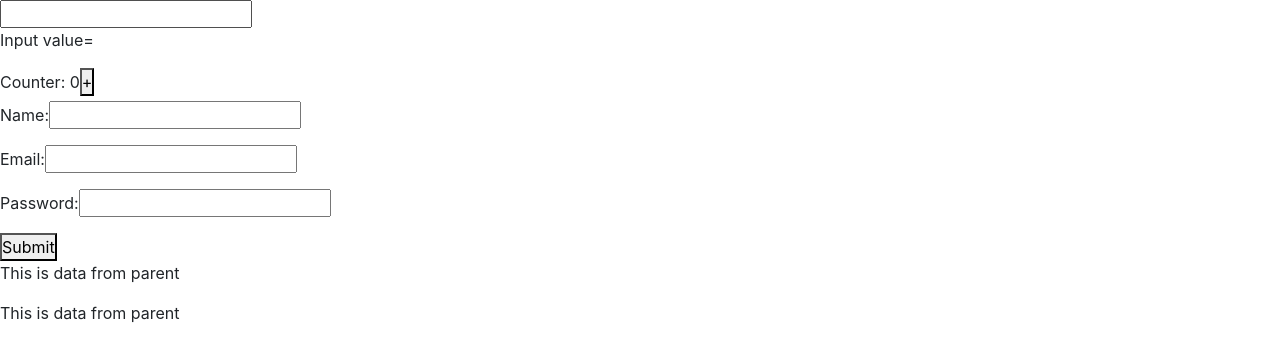
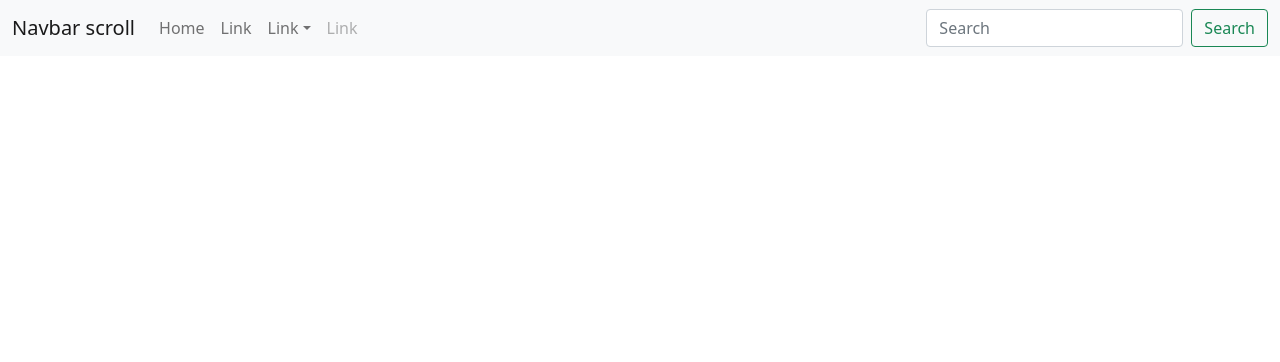
Before and after one commit to HussainShafayet/practise-react, a React (Create React App) app: page / in a window 1280 px wide. Shown: the top 362 px of the page. Built offline with nearby package versions, Linux system fonts and the light colour scheme.

Commit message:
add navbar

```diff
--- a/package.json
+++ b/package.json
@@ -6,8 +6,9 @@
     "@testing-library/jest-dom": "^5.11.10",
     "@testing-library/react": "^11.2.6",
     "@testing-library/user-event": "^12.8.3",
-    "bootstrap": "^4.6.0",
+    "bootstrap": "^5.1.3",
     "react": "^17.0.2",
+    "react-bootstrap": "^2.1.1",
     "react-dom": "^17.0.2",
     "react-scripts": "4.0.3",
     "web-vitals": "^1.1.1"
--- a/src/App.js
+++ b/src/App.js
@@ -12,6 +12,8 @@ import EventHandler from './components/event-handler/textInput';
 import EventHooks from './components/EventsHooks';
 import RegistrationForm from './components/Form/RegistrationForm';
 import Parent from './components/dataPass/Parent';
+import Nav from './components/navBar/nav';
+import "bootstrap/dist/css/bootstrap.min.css";
 
 
 function App() {
@@ -28,12 +30,13 @@ function App() {
       <div><Class_practise name="class-props" /></div>
       <div>{items}</div>
       <div><Arrow/></div> */}
-      <div>
+      {/*
         <EventHandler />
         <EventHooks />
         <RegistrationForm />
         <Parent />
-      </div>
+        */}
+        <Nav />
 
     </div>
   );
--- /dev/null
+++ b/src/components/navBar/nav.css
@@ -0,0 +1,3 @@
+.text_color{
+    font-size: larger;
+}
--- /dev/null
+++ b/src/components/navBar/nav.js
@@ -0,0 +1,46 @@
+import React, { Component } from 'react';
+import style from './nav.css'
+import { Navbar,Container,Nav,FormControl,Button,NavDropdown,Form } from 'react-bootstrap';
+
+export default class navBar extends Component {
+  render() {
+    return (
+      <div>
+        <Navbar bg="light" expand="lg">
+          <Container fluid>
+            <Navbar.Brand href="#">Navbar scroll</Navbar.Brand>
+            <Navbar.Toggle />
+            <Navbar.Collapse>
+              <Nav className="me-auto my-2 my-lg-0">
+                <Nav.Link href="#action1">Home</Nav.Link>
+                <Nav.Link href="#action2">Link</Nav.Link>
+                <NavDropdown title="Link">
+                  <NavDropdown.Item href="#action3">Action</NavDropdown.Item>
+                  <NavDropdown.Item href="#action4">
+                    Another action
+                  </NavDropdown.Item>
+                  <NavDropdown.Divider />
+                  <NavDropdown.Item href="#action5">
+                    Something else here
+                  </NavDropdown.Item>
+                </NavDropdown>
+                <Nav.Link href="#" disabled>
+                  Link
+                </Nav.Link>
+              </Nav>
+              <Form className="d-flex">
+                <FormControl
+                  type="search"
+                  placeholder="Search"
+                  className="me-2"
+                  aria-label="Search"
+                />
+                <Button variant="outline-success">Search</Button>
+              </Form>
+            </Navbar.Collapse>
+          </Container>
+        </Navbar>
+      </div>
+    );
+  }
+}
--- a/src/index.js
+++ b/src/index.js
@@ -5,8 +5,7 @@ import reportWebVitals from './reportWebVitals';
 import App from './App';
 
 ReactDOM.render(
-  <App />
-  ,
+  <App />,
   document.getElementById('root')
 );
 
```
Also changed, not shown: 1 other file (tests, documents, lock files or other folders).
